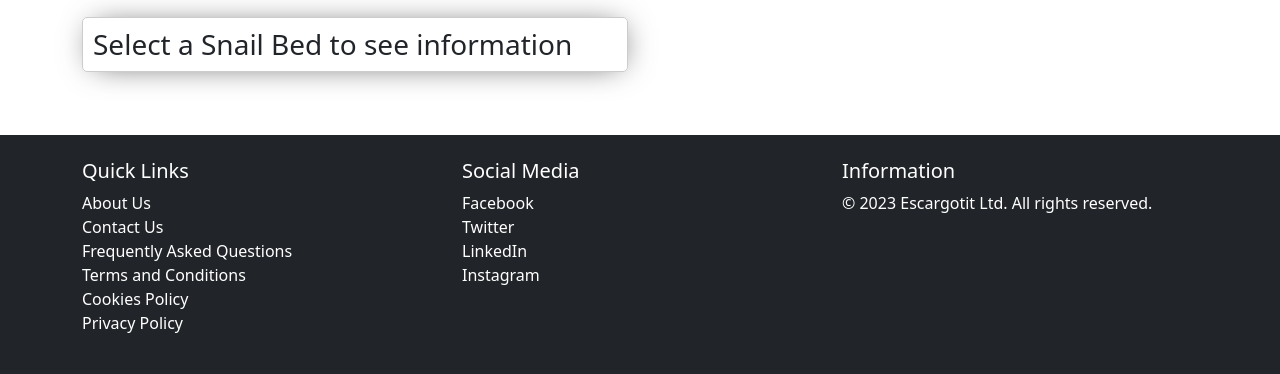
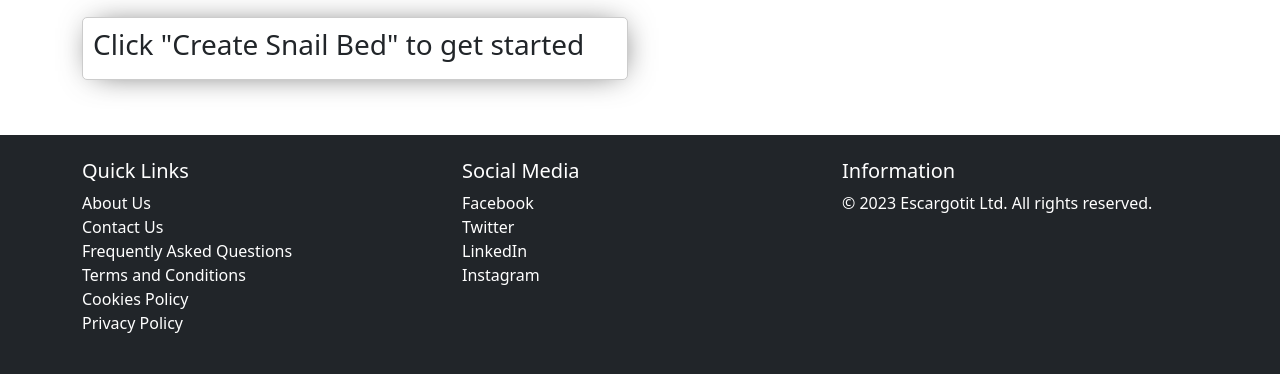
Before and after one commit to KlimentPaskalev27/Escargotit, a Django app: page /dashboard/ in a window 1280 px wide. Shown: the part 297-671 px from the top of the page. Run offline with Django 4.2, Linux system fonts and the light colour scheme; a user stored in the database is signed in; data comes from the database, SQL or seed files in the repository; some libraries are stand-ins or nearby versions.

Commit message:
Rearrange html structure on dashboard - final

```diff
--- a/escargotit/templates/dashboard.html
+++ b/escargotit/templates/dashboard.html
@@ -12,7 +12,6 @@
 
 
 {% block content %}
-
 <div class="container main">
 
     <!-- Add messages section here -->
@@ -41,22 +40,67 @@
             </ul>
 
 
+
+
             <!-- Container to display selected snail bed data stats -->
-            <h3 id="selected-box-data-title">Select a Snail Bed to see information</h3>
+            <div id="selected-box-data-title">
+                {% if snail_bed_count > 0 %}
+                    <h3>Select a Snail Bed to see information</h3>
+                {% else %}
+                    <h3>Click "Create Snail Bed" to get started</h3>
+                {% endif %}
+                 <!-- check to display the "Create Box" button for admins and employees with permission only -->
+                {% if current_user.can_create_snailbed %}
+                    <form method="POST" action="{% url 'dashboard' %}">
+                        {% csrf_token %}
+                        <button type="submit" class="btn btn-primary" name="add-box-button">Create Snail Bed</button>
+                    </form>
+                {% endif %}
+            </div>
+
+
+
             <div id="selected-box-data" style="display: none;">
+                {% if snail_bed_count > 0 %}
+                    <button type="button" class="btn btn-primary"
+                            id="logDataButton"
+                            data-snail-bed-id="{{ snail_bed.id }}">
+                        Log Data
+                    </button>
+                {% endif %}
+
                 <div id="box-name"></div>
                 <div id="box-employee"></div>
                 <div id="box-hatch"></div>
                 <div id="box-mortality"></div>
                 <div id="box-maturity"></div>
                 <div id="box-snails"></div>
+                <div id="box-log-data"></div>
                 <div id="box-details"></div>
                 <div id="box-feed"></div>
-                <div id="box-api"></div>
-            </div>
+
+                {% with current_user|classname as modelclass %}
+                    {% if modelclass == "AdminUser" %}
+                        {% if snail_bed_count > 0 %}
+                            <!-- Button to view barchart -->
+                            <button id="view-barchart-button" class="btn btn-success">View Barchart & Correlations</button>
 
 
 
+                            <!-- Button to delete all SnailBed objects for this user -->
+                            <form method="POST" action="{% url 'delete_all_snailbeds' %}">
+                                {% csrf_token %}
+                                <button type="submit" class="btn btn-danger" name="delete-all-boxes-button">Delete All Boxes</button>
+                            </form>
+
+                            <!-- Add a button to delete the selected snail bed -->
+                        {% endif %}
+                    {% endif %}
+                {% endwith %}
+
+
+                <div id="box-api"></div>
+            </div>
 
         </div>
         <div class="col">
@@ -88,56 +132,16 @@
                                 data-bed-mortality="{{ snail_bed.mortality_rate }}"
                                 data-bed-maturity="{{ snail_bed.maturity_rate }}"
                                 data-bed-snails="{{ snail_bed.snail_amount }}">
-                            <span>{{ snail_bed.name }}</span>
+                            <span>{{ snail_bed.bed_name }}</span>
                             {% if snail_bed.snailbedperformance.bed_performance %}
                                 <p>{{ snail_bed.snailbedperformance.bed_performance|floatformat:"0" }}%</p>
                             {% else %}
                                 <p>No Performance data available yet</p>
-                                <p>Click on this bed and then "See Performance" to generate</p>
+                                <p>Click "See Performance" to generate</p>
                             {% endif %}
                         </div>
                     {% endfor %}
                 </div>
-
-                {% if snail_bed_count > 0 %}
-                    <button type="button" class="btn btn-primary"
-                            id="logDataButton"
-                            data-snail-bed-id="{{ snail_bed.id }}">
-                        Log Data
-                    </button>
-                {% endif %}
-
-                {% with current_user|classname as modelclass %}
-                    {% if modelclass == "AdminUser" %}
-                        <!-- Button to view barchart -->
-                        <button id="view-barchart-button" class="btn btn-success">View Barchart & Correlations</button>
-                    {% endif %}
-
-
-                    <!-- Conditional check to display the "Create Box" button for admins only -->
-                    {% if current_user.can_create_snailbed %}
-                        <form method="POST" action="{% url 'dashboard' %}">
-                            {% csrf_token %}
-                            <button type="submit" class="btn btn-primary" name="add-box-button">Add Box</button>
-                        </form>
-
-                        {% if snail_bed_count > 0 %}
-
-                            {% if modelclass == "AdminUser" %}
-                                <!-- Button to delete all SnailBed objects for this user -->
-                                <form method="POST" action="{% url 'delete_all_snailbeds' %}">
-                                    {% csrf_token %}
-                                    <button type="submit" class="btn btn-danger" name="delete-all-boxes-button">Delete All Boxes</button>
-                                </form>
-
-                                <!-- Add a button to delete the selected snail bed -->
-                                <button type="button" class="btn btn-danger" id="delete-snail-bed-button">Delete Selected Snail Bed</button>
-
-                            {% endif %}
-
-                        {% endif %}
-                    {% endif %}
-                {% endwith %}
 
             {% endif %}
         </div>
@@ -183,7 +187,6 @@
     }
 
     .rectangle {
-        /*width: 50%; /* Takes the right half of the screen */
         width: 30rem;
         border: 2px solid #ccc;
         padding: 10px;
@@ -203,15 +206,18 @@
         -webkit-box-shadow: 2px 1px 32px -10px rgba(0,0,0,0.75);
         -moz-box-shadow: 2px 1px 32px -10px rgba(0,0,0,0.75);
         box-shadow: 2px 1px 32px -10px rgba(0,0,0,0.75);
+        background-color: #ffffff;
+        margin-bottom: 2rem;
     }
 
     #selected-box-data-title {
         top: 1rem;
+        z-index: 1;
     }
 
     #selected-box-data {
         top: 5rem;
-        margin-bottom: 1rem;
+        z-index: 2;
     }
 
     .snail-box {
```
